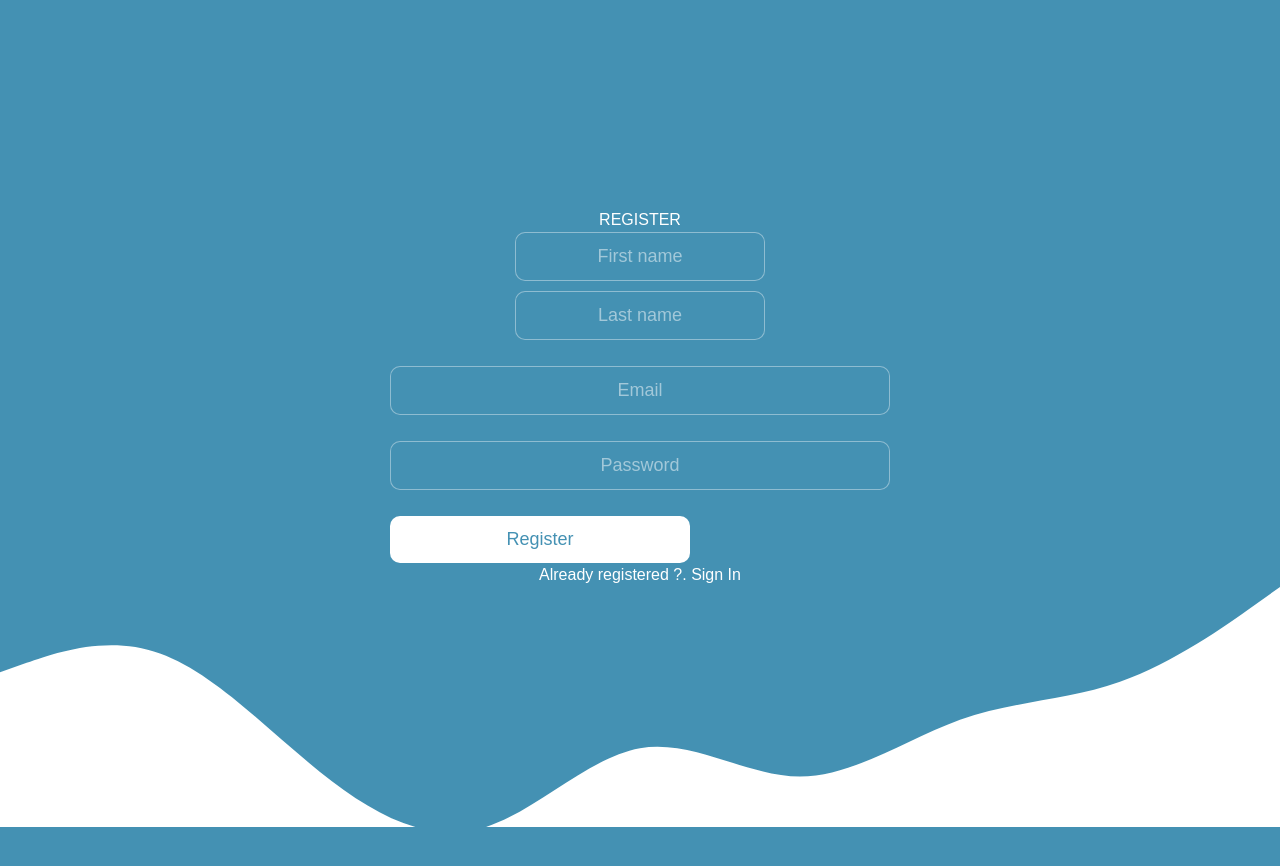
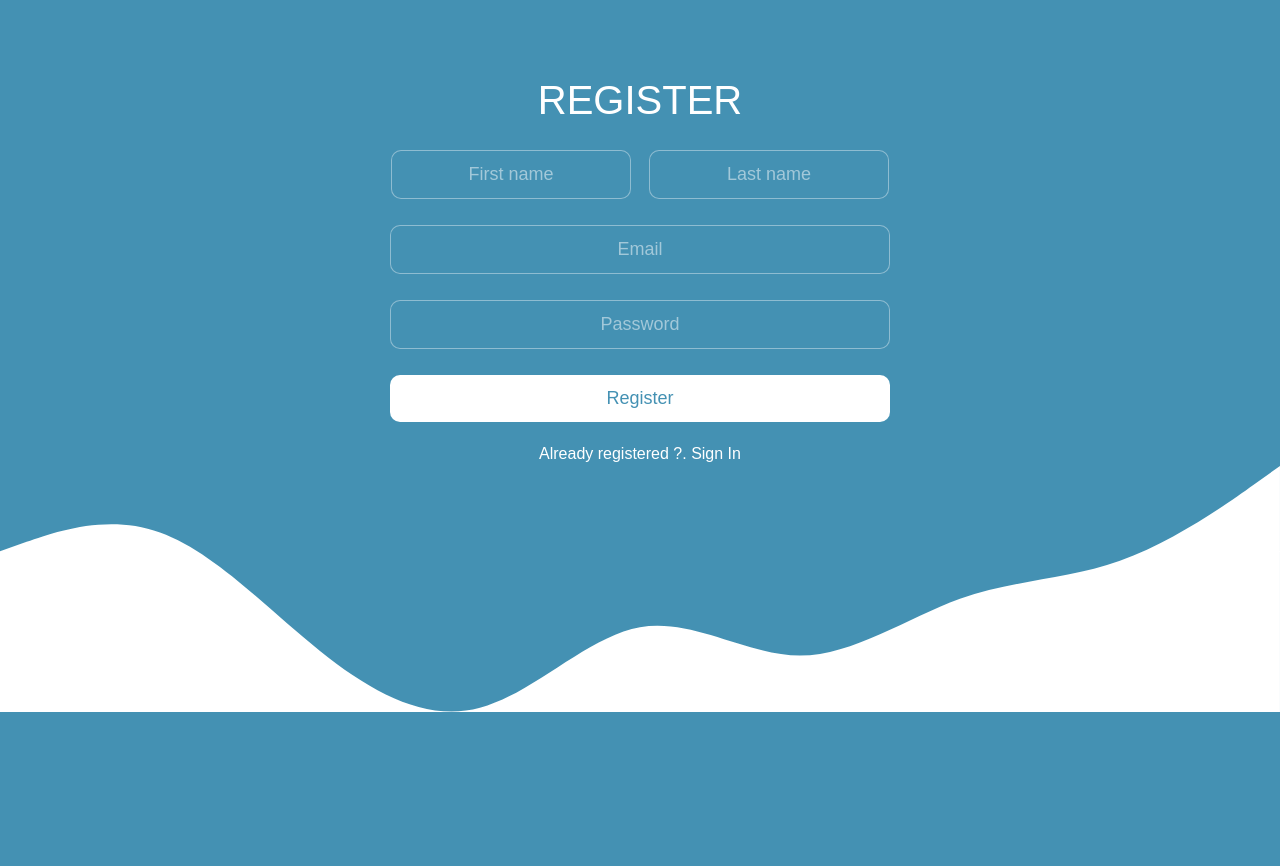
Before and after one commit to Timiorins/Expenses-App, a React (Vite) app in the folder Expenses-Frontend/: page / in a window 1280 px wide. Shown: the top 866 px of the page. After the commit the page ends 800 px from the top, so only its background shows below. Built offline with nearby package versions, Linux system fonts and the light colour scheme.

Commit message:
Register page done

```diff
--- a/Expenses-Frontend/src/components/App.jsx
+++ b/Expenses-Frontend/src/components/App.jsx
@@ -75,7 +75,7 @@ function App() {
             onMouseOver={mouseOver}>Register</button>
         </form>
         <p>Already registered ?. Sign In</p>
-        <svg xmlns="http://www.w3.org/2000/svg" viewBox="0 0 1440 270"><path fill="#fff" fill-opacity="1" d="M0,96L30,85.3C60,75,120,53,180,74.7C240,96,300,160,360,208C420,256,480,288,540,272C600,256,660,192,720,181.3C780,171,840,213,900,213.3C960,213,1020,171,1080,149.3C1140,128,1200,128,1260,106.7C1320,85,1380,43,1410,21.3L1440,0L1440,320L1410,320C1380,320,1320,320,1260,320C1200,320,1140,320,1080,320C1020,320,960,320,900,320C840,320,780,320,720,320C660,320,600,320,540,320C480,320,420,320,360,320C300,320,240,320,180,320C120,320,60,320,30,320L0,320Z"></path></svg>
+        <svg xmlns="http://www.w3.org/2000/svg" viewBox="0 0 1440 277"><path fill="#fff" fill-opacity="1" d="M0,96L30,85.3C60,75,120,53,180,74.7C240,96,300,160,360,208C420,256,480,288,540,272C600,256,660,192,720,181.3C780,171,840,213,900,213.3C960,213,1020,171,1080,149.3C1140,128,1200,128,1260,106.7C1320,85,1380,43,1410,21.3L1440,0L1440,320L1410,320C1380,320,1320,320,1260,320C1200,320,1140,320,1080,320C1020,320,960,320,900,320C840,320,780,320,720,320C660,320,600,320,540,320C480,320,420,320,360,320C300,320,240,320,180,320C120,320,60,320,30,320L0,320Z"></path></svg>
      </div>
   )
 }
--- a/Expenses-Frontend/src/index.css
+++ b/Expenses-Frontend/src/index.css
@@ -17,16 +17,17 @@ body {
   height: 100%;
 }
 
+/*form for login and register*/
+
 .formLogs{
     display: flex;
-  flex-direction: column;
-  gap: 1rem;
-  max-width: 600px;
-  margin: 0 auto;
+    flex-direction: column;
+    gap: 1rem;
 }
 
+/*login page*/
 .loginContainer {
-  margin: 10% auto;
+  margin: 0 auto;
   padding: 80px 0;
   text-align: center;
   background: #4491b3;
@@ -67,7 +68,7 @@ body {
   outline: 0;
 }
 
-button {
+.loginButton {
   appearance: none;
   outline: 0;
   background-color: rgb(255, 255, 255);
@@ -80,15 +81,25 @@ button {
   font-weight:bolder;
 }
 
+
+/*register page*/
 .registerContainer{
-    margin: 10% auto;
-    padding: 80px 0;
+    margin: 0 auto;
+    padding: 50px 0;
     text-align: center;
     background: #4491b3;
     position: relative;
     display: flex;
     flex-direction: column;
     align-items: center;
+    gap: rem;
+}
+
+.registerH1{
+    color:white;
+    font-size: 40px;
+    font-weight: 500;
+    padding: 20px;
 }
 
 .registerInput{
@@ -110,7 +121,7 @@ button {
 .registerName{
      border: 1px solid rgba(252, 252, 252, 0.4);
   background-color: #4491b3;
-  width: 250px;
+  width: 240px;
   border-radius: 10px;
   font-family: "Source Sans Pro", sans-serif;
   padding: 10px 15px;
@@ -124,5 +135,25 @@ button {
 }
 
 .nameRow{
+    display: flex;
+    flex-direction: row;
+    gap: 1rem;  /* Space between first and last name */
+    width: 100%;
+}
 
+.registerButton{
+    appearance: none;
+    outline: 0;
+    background-color: rgb(255, 255, 255);
+    border: 0;
+    padding: 10px 15px;
+    color: #4491b3;
+    border-radius: 10px;
+    width: 500px;
+    font-size: 18px;
+    font-weight:bolder;
 }
+
+.registerContainer p{
+    margin-top: 20px;
+}
--- a/Expenses-Frontend/src/pages/login.jsx
+++ b/Expenses-Frontend/src/pages/login.jsx
@@ -37,7 +37,7 @@ function Login() {
     return (
         <div className="loginContainer curved">
       <h1 className="loginH1">LOGIN</h1>
-        <form onSubmit={submitLogin} className="formLogs">
+        <form onSubmit={submitLogin}>
             <input className="loginInput"
               onChange={loginInput}
               name="email"
--- a/Expenses-Frontend/src/pages/register.jsx
+++ b/Expenses-Frontend/src/pages/register.jsx
@@ -0,0 +1,83 @@
+import { useState, useEffect} from 'react';
+
+function Register() {
+  const [register, setRegister] = useState({
+    fName:"",
+    lName:"",
+    email:"",
+    password:"",
+  })
+
+  function registerInput(event){
+    const {name, value} = event.target;
+    setRegister((prevValue)=>{
+       return {
+        ...prevValue,
+        [name]: value,
+      };
+    });
+  }
+
+
+   const [isMouseover, setIsMouseOver] =useState(false);
+
+  function mouseOver() {
+    setIsMouseOver(true);
+  }
+
+  function mouseOut() {
+    setIsMouseOver(false);
+  }
+
+  function submitRegister(event){
+    setRegister({
+        fName:"",
+        lName:"",
+        email:"",
+        password:"",
+    })
+    event.preventDefault();
+  }
+
+  return (
+    <div className="registerContainer curved">
+      <h1 className="registerH1">REGISTER</h1>
+        <form onSubmit={submitRegister} className="formLogs">
+          <div className="nameRow">
+             <input className="registerName"
+              onChange={registerInput}
+              name="fName"
+              value={register.fName}
+              placeholder="First name"
+              />
+              <input className="registerName"
+              onChange={registerInput}
+              name="lName"
+              value={register.lName}
+              placeholder="Last name"
+              />
+          </div>
+            <input className="registerInput"
+              onChange={registerInput}
+              name="email"
+              value={register.email}
+              placeholder="Email"
+            />
+            <input className="registerInput"
+              onChange={registerInput}
+              name="password"
+              value={register.password}
+              placeholder="Password"
+            />
+            <button className="registerButton"
+            style={{ backgroundColor: isMouseover ? "rgba(0, 0, 0, 0.457)" : "rgb(255, 255, 255)" }}
+            onMouseOut={mouseOut}
+            onMouseOver={mouseOver}>Register</button>
+        </form>
+        <p>Already registered ?. Sign In</p>
+        <svg xmlns="http://www.w3.org/2000/svg" viewBox="0 0 1440 277"><path fill="#fff" fill-opacity="1" d="M0,96L30,85.3C60,75,120,53,180,74.7C240,96,300,160,360,208C420,256,480,288,540,272C600,256,660,192,720,181.3C780,171,840,213,900,213.3C960,213,1020,171,1080,149.3C1140,128,1200,128,1260,106.7C1320,85,1380,43,1410,21.3L1440,0L1440,320L1410,320C1380,320,1320,320,1260,320C1200,320,1140,320,1080,320C1020,320,960,320,900,320C840,320,780,320,720,320C660,320,600,320,540,320C480,320,420,320,360,320C300,320,240,320,180,320C120,320,60,320,30,320L0,320Z"></path></svg>
+     </div>
+  )
+}
+
+export default Register;
```
Also changed, not shown: Expenses-Frontend/src/components/Navbar.jsx (added).
